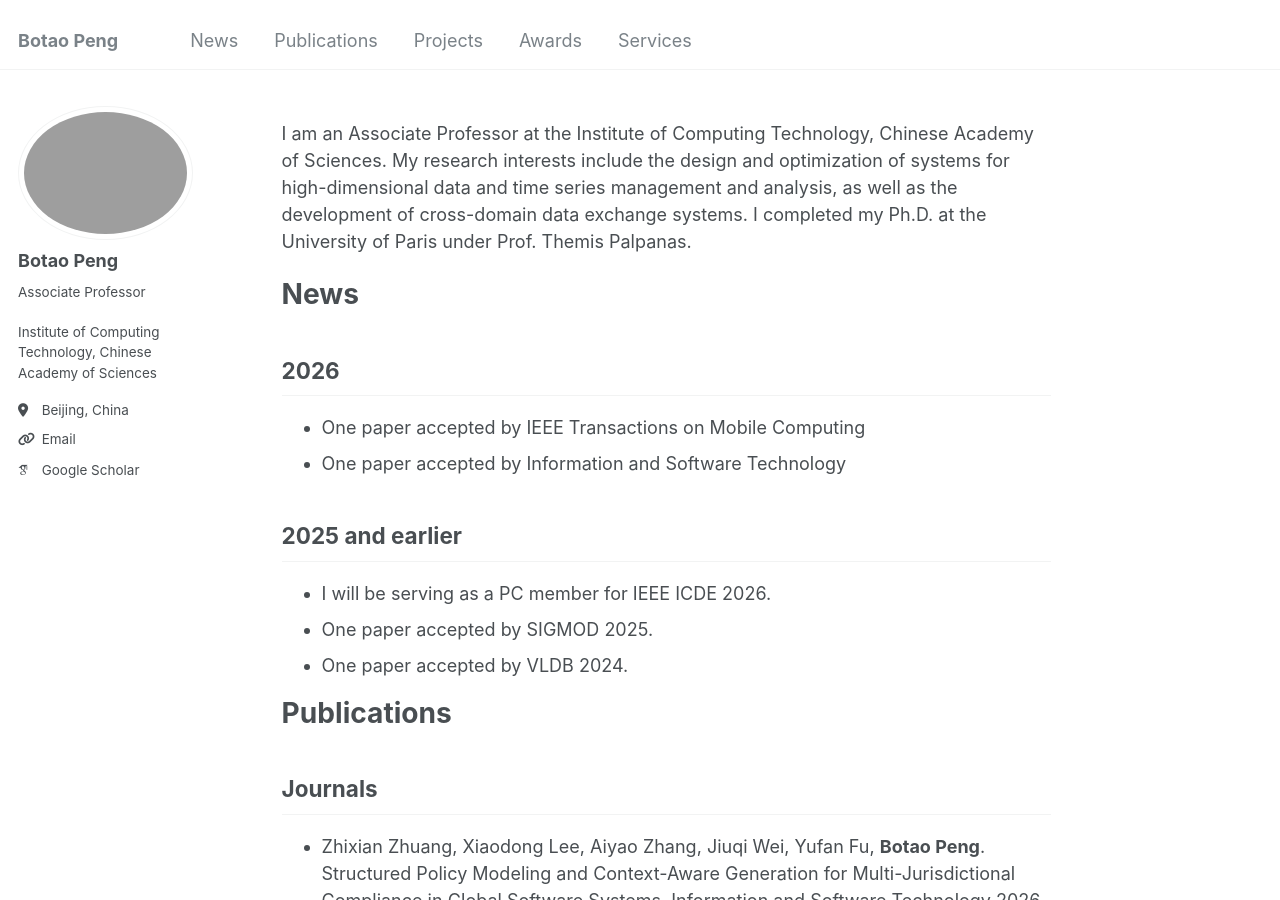
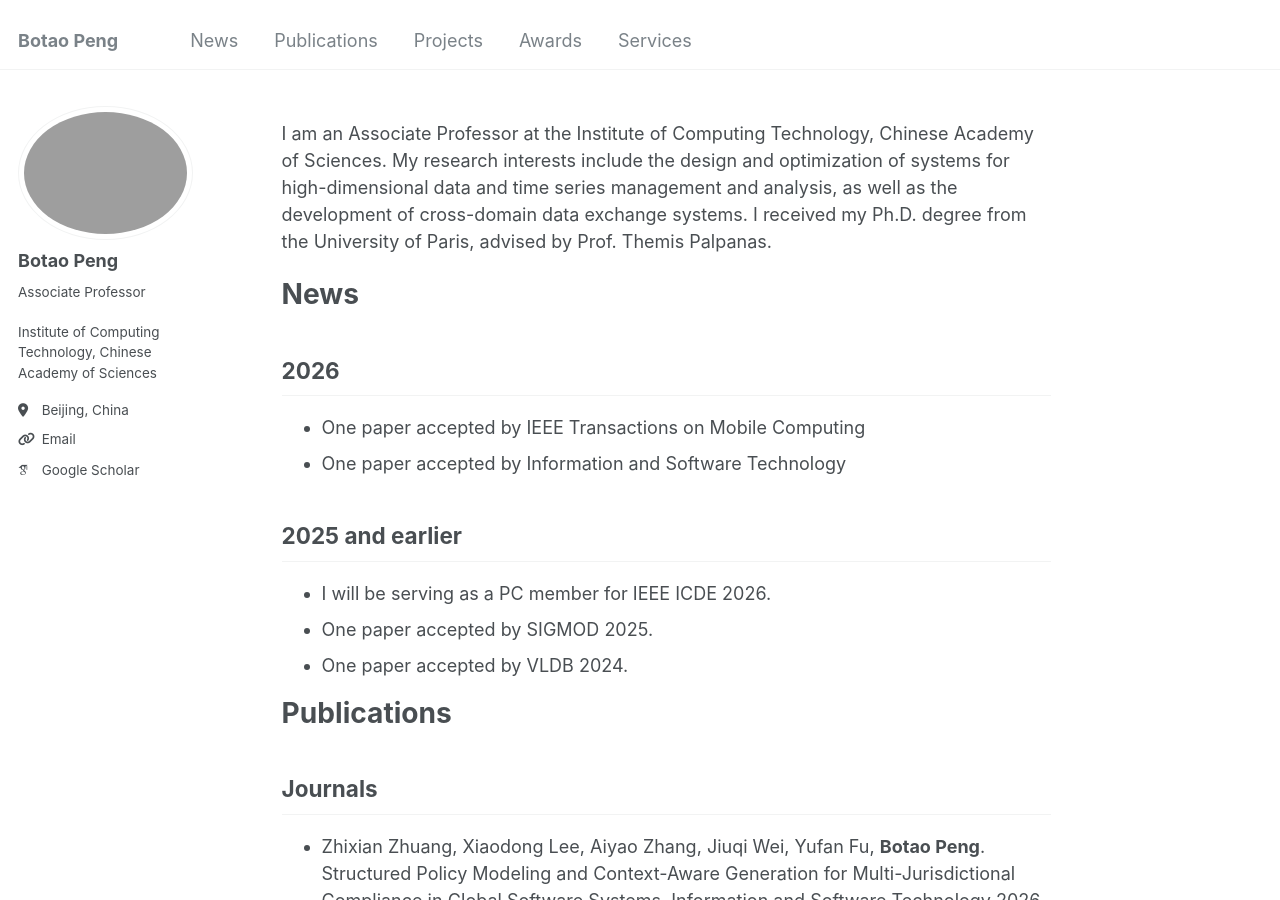
Before and after one commit to BotaoPENG/botaopeng.github.io, a Jekyll site: the page built from _pages/about.md, in a window 1280 px wide and 900 px high. Built offline with Jekyll 4.4.1, drawn with Linux system fonts in a browser that asks for light colours; some web fonts are replaced.

Commit message:
Update about.md

```diff
--- a/_pages/about.md
+++ b/_pages/about.md
@@ -6,7 +6,7 @@ redirect_from:
   - /about/
   - /about.html
 ---
-I am an Associate Professor at the Institute of Computing Technology, Chinese Academy of Sciences. My research interests include the design and optimization of systems for high-dimensional data and time series management and analysis, as well as the development of cross-domain data exchange systems. I completed my Ph.D. at the University of Paris under Prof. Themis Palpanas.
+I am an Associate Professor at the Institute of Computing Technology, Chinese Academy of Sciences. My research interests include the design and optimization of systems for high-dimensional data and time series management and analysis, as well as the development of cross-domain data exchange systems. I received my Ph.D. degree from the University of Paris, advised by Prof. Themis Palpanas.
 
 # News {#news}
 
```
